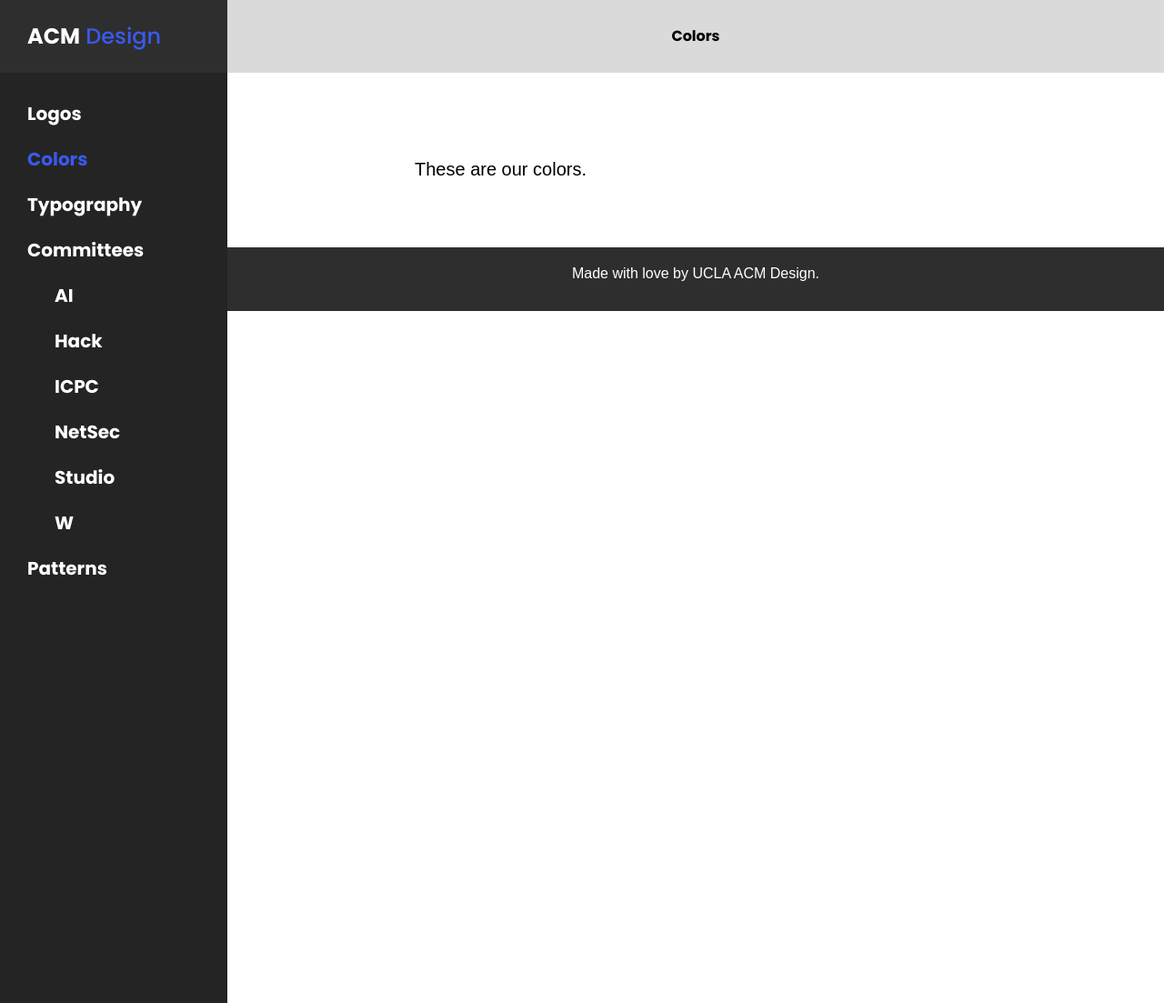
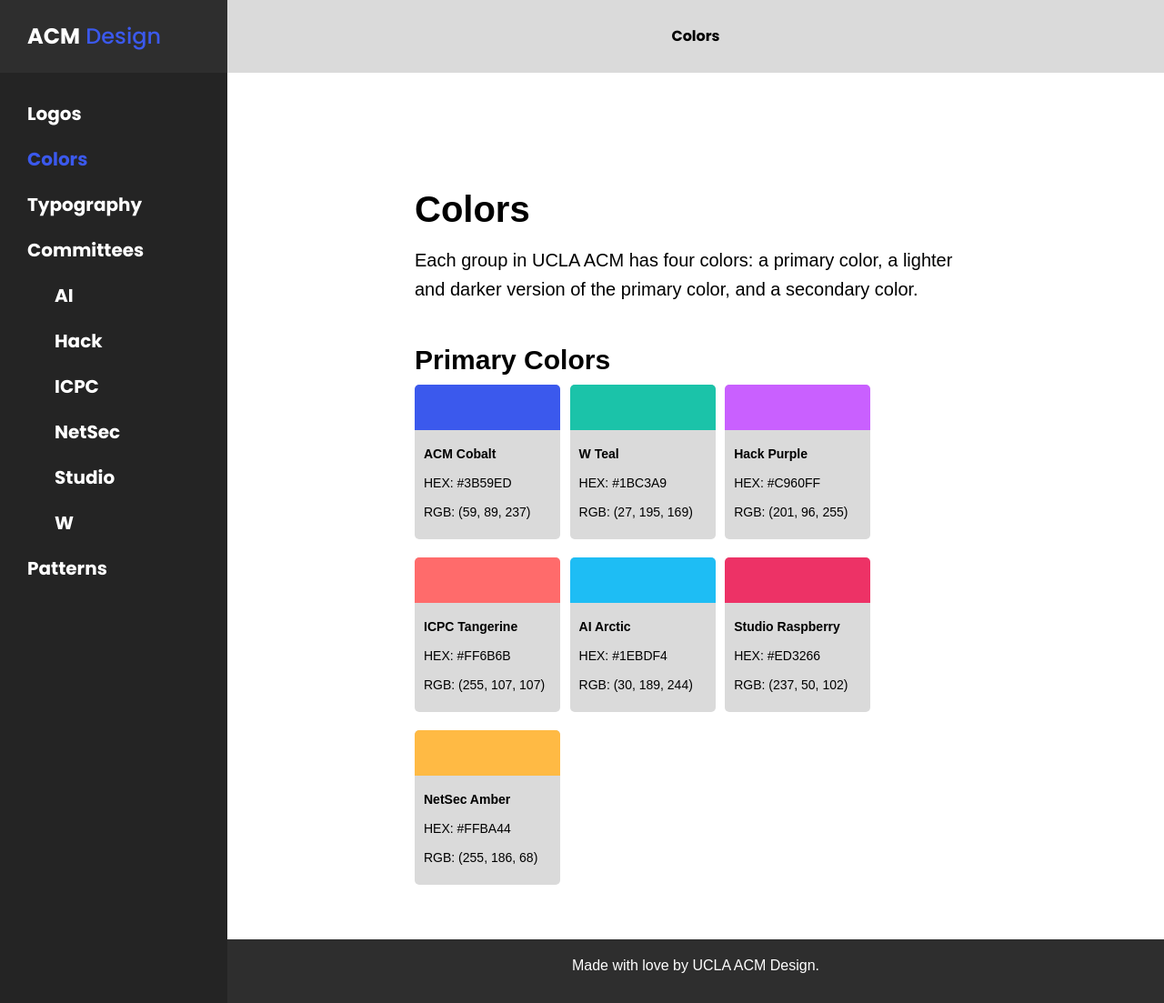
Before and after one commit to uclaacm/Styleguide, a Jekyll site: the page built from _pages/03__colors.md, in a window 1280 px wide and 1103 px high. Shown: the whole window at 91% size. Built offline with Jekyll 4.4.1, drawn with Linux system fonts in a browser that asks for light colours; some web fonts are replaced.

Commit message:
Added colors and fixed cards

```diff
--- /dev/null
+++ b/_includes/colorswatch.html
@@ -0,0 +1,8 @@
+<div class="color-container">
+    <div style="background-color: {{ include.hex }}" class="color"></div>
+    <div class="color-label">
+        <p class="color-name">{{ include.name }}</p>
+        <p>HEX: {{ include.hex }}</p>
+        <p>RGB: {{ include.rgb }}</p>
+    </div>
+</div>
--- a/_pages/03__colors.md
+++ b/_pages/03__colors.md
@@ -3,4 +3,15 @@
 title: Colors
 permalink: /colors
 ---
-These are our colors.
+# Colors #
+Each group in UCLA ACM has four colors: a primary color, a lighter and darker version of the primary color, and a secondary color.
+
+## Primary Colors ##
+
+{% include colorswatch.html name="ACM Cobalt" hex="#3B59ED" rgb="(59, 89, 237)" %}
+{% include colorswatch.html name="W Teal" hex="#1BC3A9" rgb="(27, 195, 169)" %}
+{% include colorswatch.html name="Hack Purple" hex="#C960FF" rgb="(201, 96, 255)" %}
+{% include colorswatch.html name="ICPC Tangerine" hex="#FF6B6B" rgb="(255, 107, 107)" %}
+{% include colorswatch.html name="AI Arctic" hex="#1EBDF4" rgb="(30, 189, 244)" %}
+{% include colorswatch.html name="Studio Raspberry" hex="#ED3266" rgb="(237, 50, 102)" %}
+{% include colorswatch.html name="NetSec Amber" hex="#FFBA44" rgb="(255, 186, 68)" %}
--- a/_sass/_layout.scss
+++ b/_sass/_layout.scss
@@ -119,6 +119,9 @@
     font-family: $font-header;
     margin-bottom: 0em;
     margin-top: 1.5em;
+    clear: both;
+  }
+  h1 {
     line-height: 1em;
   }
   p {
@@ -159,11 +162,12 @@
     max-width: 100%;
   }
   .dl-container {
+    display: inline-block;
+    vertical-align: top;
     background-color: #DADADA;
-    width: 170px;
+    width: 160px;
     font-size: 12px;
     margin: 10px 5px 10px 0;
-    float: left;
     border-radius: 5px;
     .dl-title {
       padding: 10px;
@@ -180,4 +184,30 @@
       }
     }
   }
+  .color-container {
+    display: inline-block;
+    vertical-align: top;
+    background-color: #DADADA;
+    width: 160px;
+    font-size: 12px;
+    margin: 10px 5px 10px 0;
+    border-radius: 5px;
+    height: 170px;
+    .color {
+      height: 50px;
+      border-radius: 5px 5px 0 0;
+    }
+    .color-label {
+      padding: 10px;
+      height: 130px;
+      border-radius: 0 0 5px 5px;
+      font-size: 14px;
+      .color-name {
+        font-weight: 700;
+      }
+      p {
+        margin: 0;
+      }
+    }
+  }
 }
```
